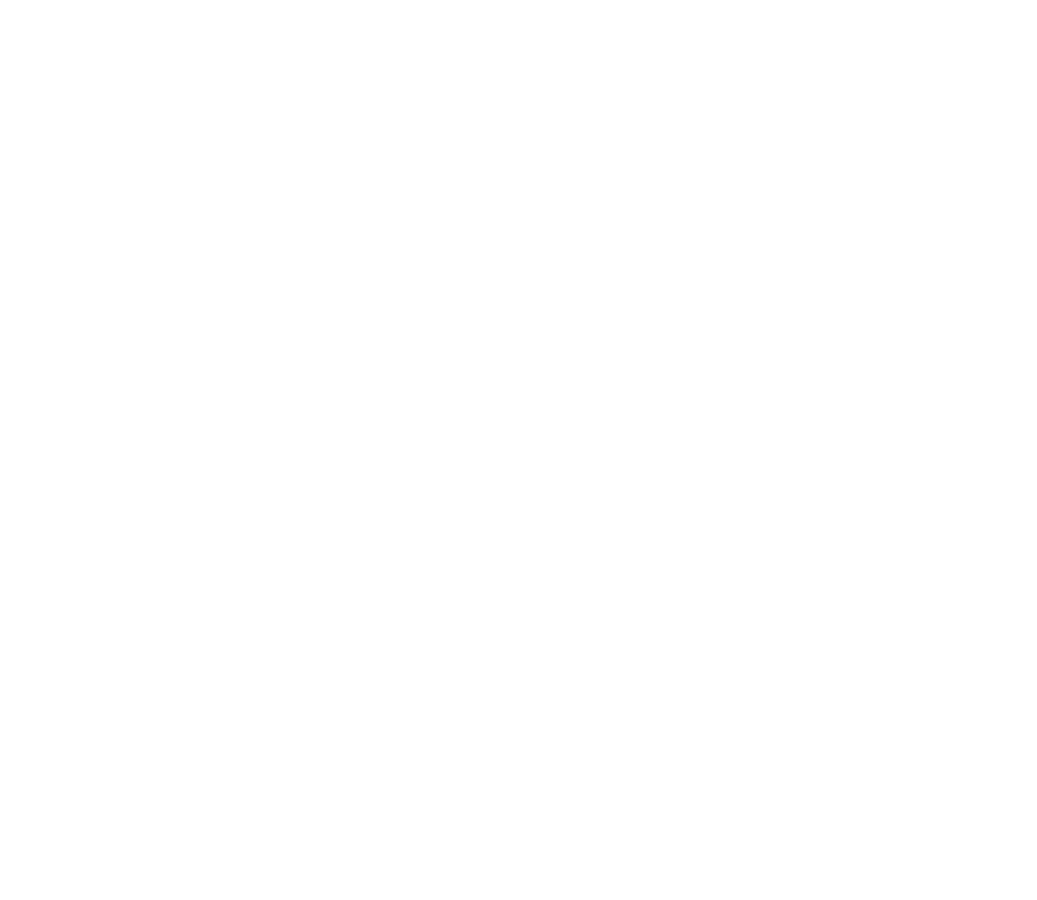
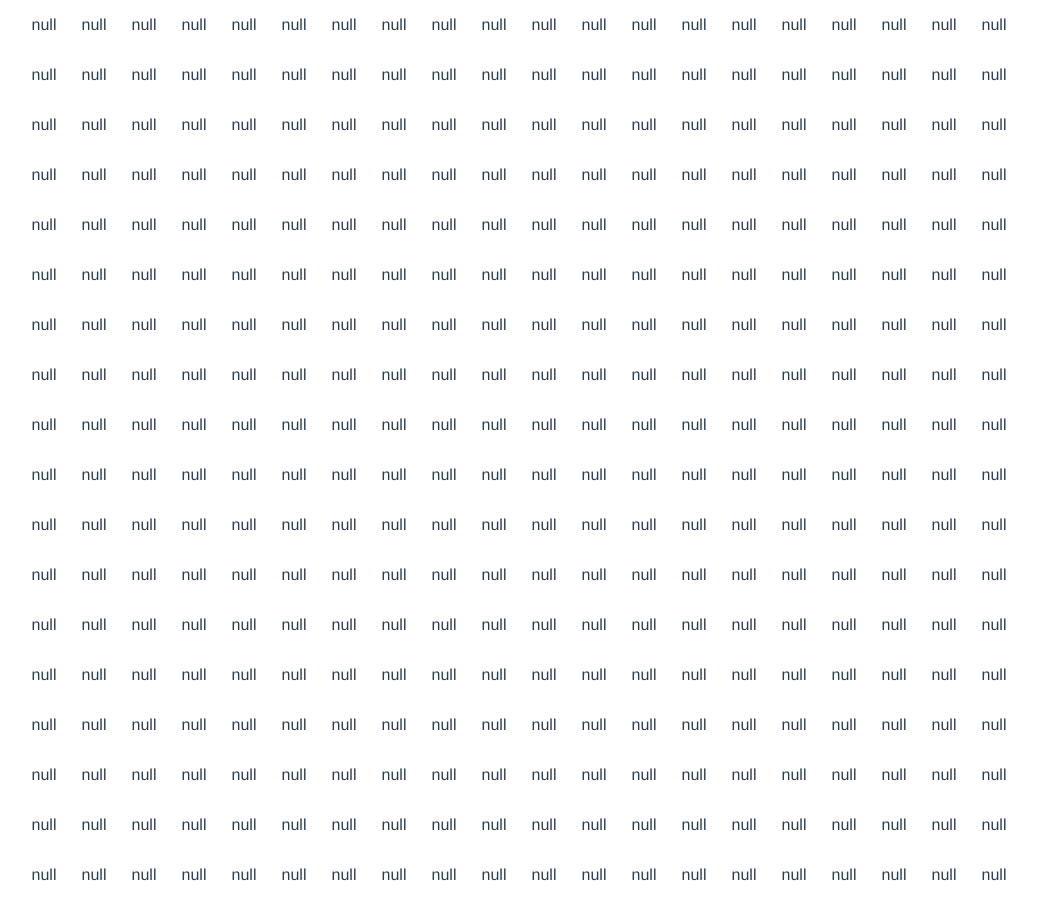
Before and after one commit to rprins/pathvis, a Vue app: page / in a window 1280 px wide. Shown: the whole page, without its empty margins (121-1158 px from the left). Before the commit the page ends 800 px from the top, so only its background shows below. Built offline with nearby package versions, Linux system fonts and the light colour scheme.

Commit message:
Add basic Grid and GridCell components

```diff
--- a/src/App.vue
+++ b/src/App.vue
@@ -1,21 +1,63 @@
 <template>
-  <div id="app"></div>
+  <div id="app">
+    <Grid :grid="grid" />
+  </div>
 </template>
 
 <script>
+import Grid from '@/components/Grid.vue';
 export default {
   name: 'App',
-  components: {},
+
+  components: {
+    Grid,
+  },
+
+  data() {
+    return {
+      gridWidth: 20,
+      gridHeight: 20,
+      grid: [],
+    };
+  },
+
+  mounted() {
+    this.init();
+  },
+
+  methods: {
+    init() {
+      let grid = [];
+      const subGrid = [];
+      for (let ii = 0; ii < this.gridWidth; ii++) {
+        subGrid.push('null');
+      }
+      for (let ii = 0; ii < this.gridHeight; ii++) {
+        grid.push(subGrid);
+      }
+
+      this.grid = grid;
+    },
+  },
 };
 </script>
 
 <style lang="scss">
+html,
+body {
+  margin: 0;
+  padding: 0;
+}
 #app {
   font-family: Avenir, Helvetica, Arial, sans-serif;
   -webkit-font-smoothing: antialiased;
   -moz-osx-font-smoothing: grayscale;
   text-align: center;
   color: #2c3e50;
-  margin-top: 60px;
+  height: 100vh;
+
+  display: flex;
+  align-items: center;
+  justify-content: center;
 }
 </style>
--- /dev/null
+++ b/src/components/Grid.vue
@@ -0,0 +1,54 @@
+<template>
+  <div class="Grid">
+    <GridCell
+      :type="gridCell"
+      v-for="(gridCell, cellIndex) in flatGrid"
+      :key="`Grid__cell__${cellIndex}`"
+    />
+  </div>
+</template>
+
+<script>
+import GridCell from '@/components/GridCell.vue';
+
+export default {
+  components: {
+    GridCell,
+  },
+
+  props: {
+    grid: {
+      type: Array,
+      required: true,
+    },
+  },
+
+  computed: {
+    flatGrid() {
+      let grid = [];
+      this.grid.forEach(gridRow => {
+        gridRow.forEach(gridCell => {
+          grid.push(gridCell);
+        });
+      });
+
+      return grid;
+    },
+
+    styleObject() {
+      return {};
+    },
+  },
+};
+</script>
+
+<style lang="scss" scoped>
+.Grid {
+  display: grid;
+  grid-template-columns: repeat(20, 50px);
+  grid-template-rows: repeat(20, 50px);
+  // align-content: center;
+  // align-items: center;
+  // justify-content: center;
+}
+</style>
--- /dev/null
+++ b/src/components/GridCell.vue
@@ -0,0 +1,23 @@
+<template>
+  <div class="GridCell">
+    {{ type }}
+  </div>
+</template>
+
+<script>
+export default {
+  props: {
+    type: {
+      default: null,
+    },
+  },
+};
+</script>
+
+<style lang="scss" scoped>
+.GridCell {
+  display: flex;
+  justify-content: center;
+  align-items: center;
+}
+</style>
```
